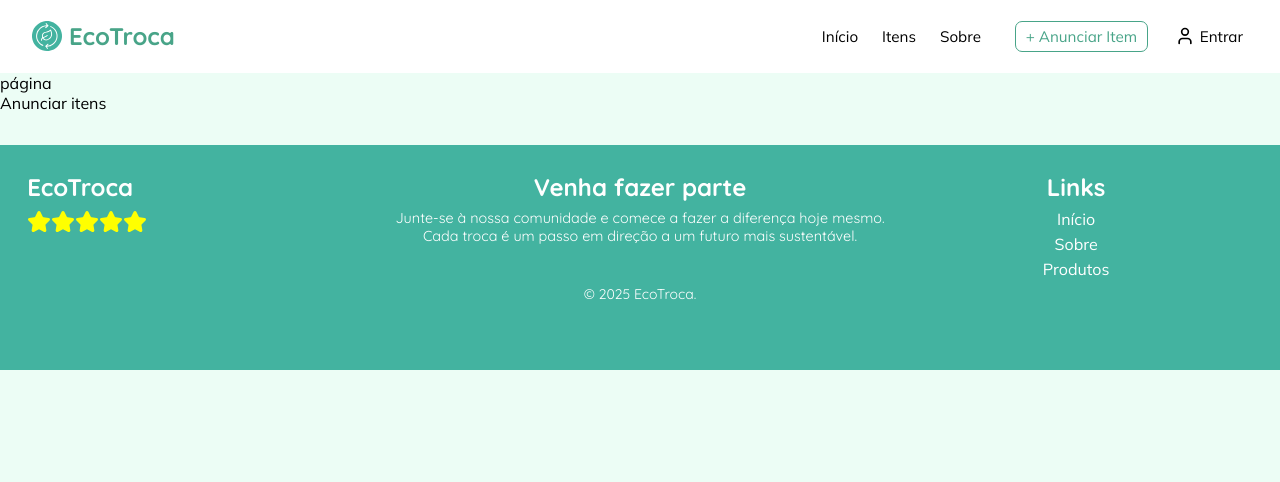
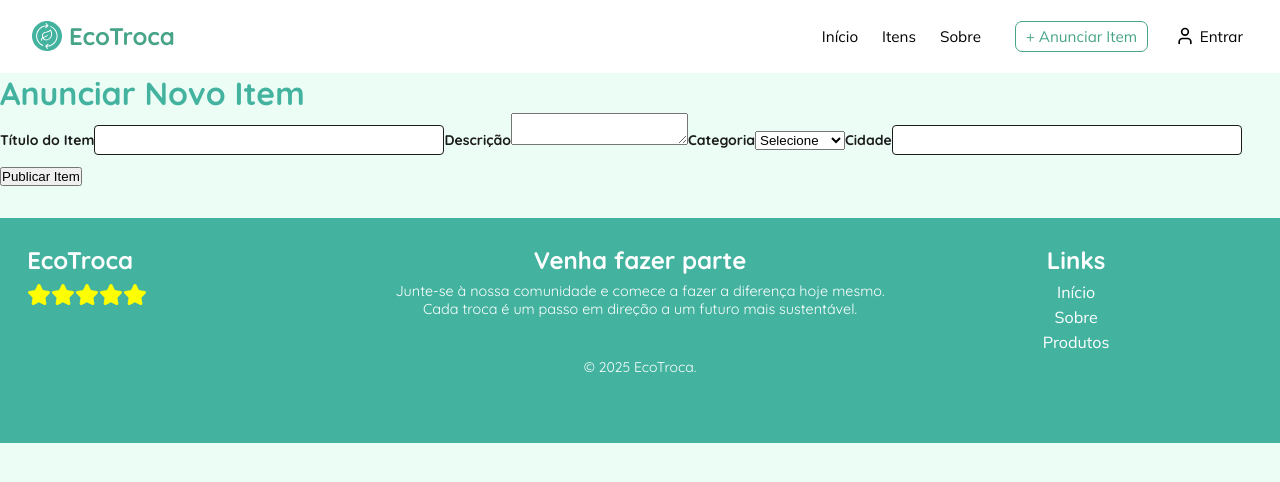
Before and after one commit to FernandaMaressa/EcoTroca, a React (Vite) app: page /anunciar in a window 1280 px wide. Shown: the top 482 px of the page. Built offline with nearby package versions, Linux system fonts and the light colour scheme.

Commit message:
estrutura inicial da pagina de anunciar itens

```diff
--- a/src/pages/anunciar/Anunciar.jsx
+++ b/src/pages/anunciar/Anunciar.jsx
@@ -1,13 +1,65 @@
+import React, { useState } from "react";
+import "./Anunciar.css";
 import NavBar from "../../components/NavBar";
 import Footer from "../../components/Footer";
 
 export default function Anunciar() {
+  const [titulo, setTitulo] = useState("");
+  const [descricao, setDescricao] = useState("");
+  const [categoria, setCategoria] = useState("");
+  const [cidade, setCidade] = useState("");
+
+  const handleSubmit = (e) => {
+    e.preventDefault();
+    alert("Item anunciado com sucesso!");
+  };
+
   return (
-    <section>
+    <div>
       <NavBar />
-      <div>página</div>
-      <div>Anunciar itens</div>
+      <div className="anunciar-container">
+        <h1>Anunciar Novo Item</h1>
+        <form onSubmit={handleSubmit}>
+          <label>Título do Item</label>
+          <input
+            type="text"
+            value={titulo}
+            onChange={(e) => setTitulo(e.target.value)}
+            required
+          />
+
+          <label>Descrição</label>
+          <textarea
+            value={descricao}
+            onChange={(e) => setDescricao(e.target.value)}
+            required
+          />
+
+          <label>Categoria</label>
+          <select
+            value={categoria}
+            onChange={(e) => setCategoria(e.target.value)}
+            required
+          >
+            <option value="">Selecione</option>
+            <option value="Brinquedos">Brinquedos</option>
+            <option value="Roupas">Roupas</option>
+            <option value="Livros">Livros</option>
+            <option value="Móveis">Móveis</option>
+          </select>
+
+          <label>Cidade</label>
+          <input
+            type="text"
+            value={cidade}
+            onChange={(e) => setCidade(e.target.value)}
+            required
+          />
+
+          <button type="submit">Publicar Item</button>
+        </form>
+      </div>
       <Footer />
-    </section>
+    </div>
   );
 }
```
